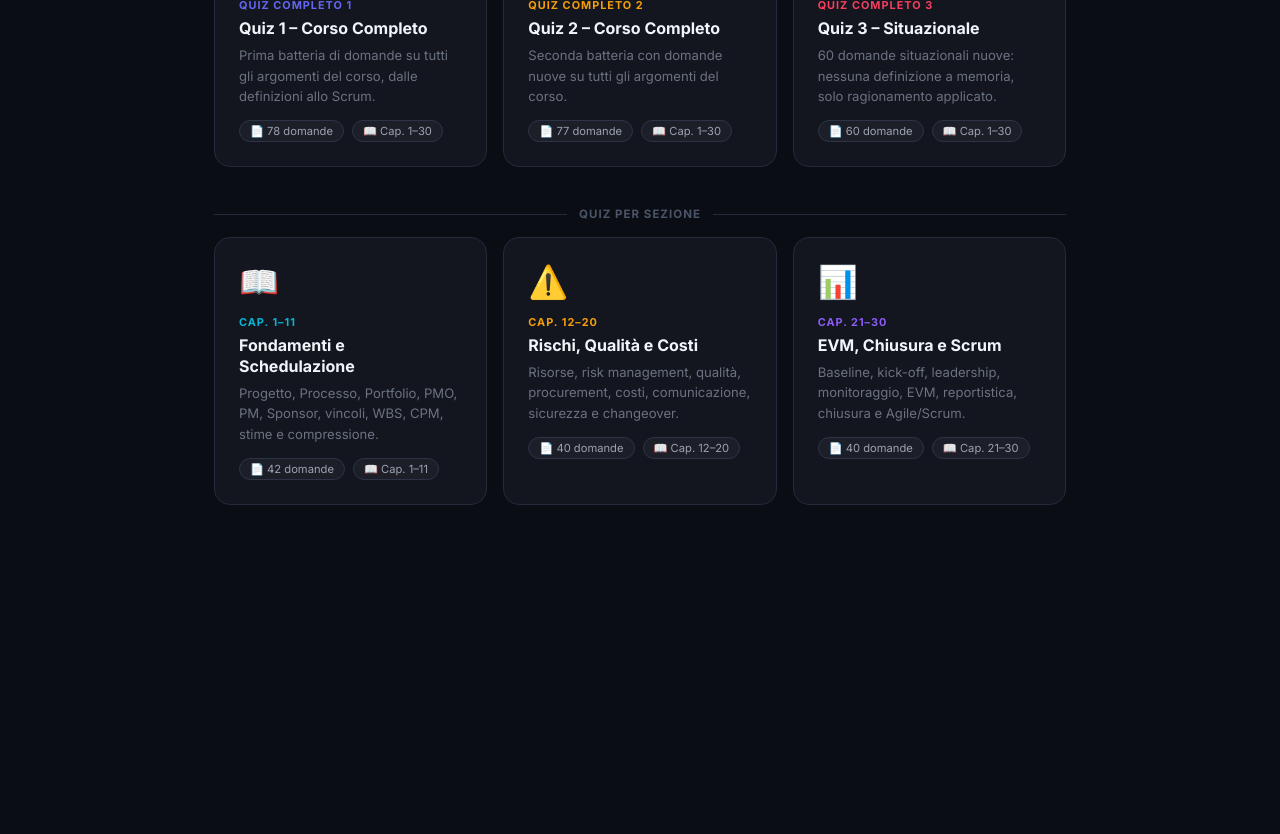
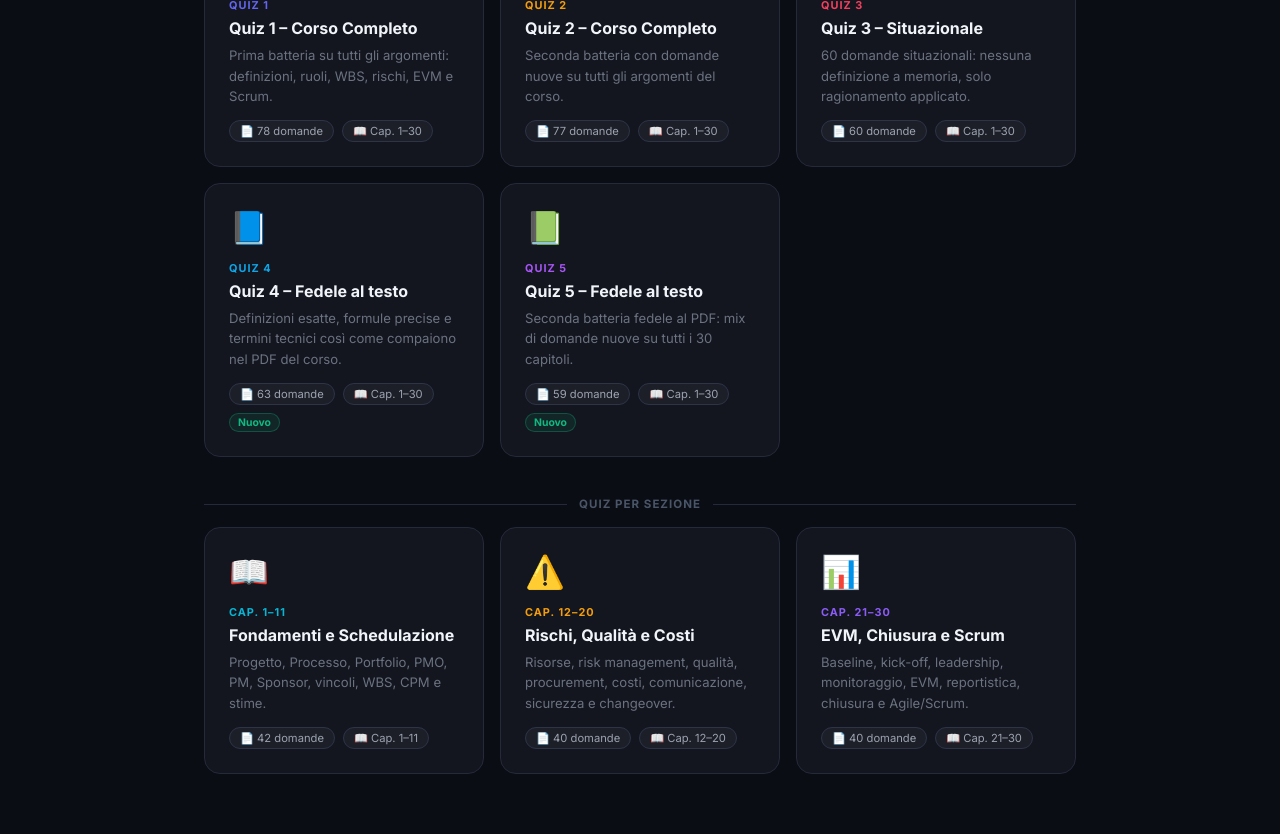
Before and after one commit to AleBarison/Project-Management, a plain HTML site: page index.html in a window 1280 px wide. Shown: the part 529-1363 px from the top of the page. Before the commit the page ends 1094 px from the top, so only its background shows below. Drawn offline with Linux system fonts and the light colour scheme.

Commit message:
Add files via upload

```diff
--- a/index.html
+++ b/index.html
@@ -25,13 +25,13 @@
   .hero h1 span { color: #818cf8; }
   .hero p { color: #6b7280; font-size: 0.95rem; max-width: 480px; margin: 0 auto 32px; line-height: 1.7; }
 
-  .global-stats { display: flex; justify-content: center; max-width: 400px; margin: 0 auto; background: #13161f; border: 1px solid #252a3a; border-radius: 14px; overflow: hidden; }
+  .global-stats { display: flex; justify-content: center; max-width: 480px; margin: 0 auto; background: #13161f; border: 1px solid #252a3a; border-radius: 14px; overflow: hidden; }
   .gstat { flex: 1; padding: 18px 8px; text-align: center; border-right: 1px solid #252a3a; }
   .gstat:last-child { border-right: none; }
   .gstat-n { font-size: 1.6rem; font-weight: 800; color: #818cf8; }
   .gstat-l { font-size: 0.68rem; color: #6b7280; text-transform: uppercase; letter-spacing: 0.8px; margin-top: 3px; }
 
-  .section-wrap { max-width: 900px; margin: 0 auto; padding: 0 24px; }
+  .section-wrap { max-width: 920px; margin: 0 auto; padding: 0 24px; }
   .section-label { display: flex; align-items: center; gap: 12px; margin: 40px 0 16px; }
   .section-label span { font-size: 0.72rem; font-weight: 700; color: #4a5568; text-transform: uppercase; letter-spacing: 1px; white-space: nowrap; }
   .section-label::before, .section-label::after { content: ''; flex: 1; height: 1px; background: #252a3a; }
@@ -51,8 +51,9 @@
   .card-tag { font-size: 0.68rem; font-weight: 700; text-transform: uppercase; letter-spacing: 1px; margin-bottom: 6px; color: var(--ca); }
   .card-title { font-size: 1rem; font-weight: 700; color: #f1f5f9; margin-bottom: 6px; line-height: 1.3; }
   .card-desc { font-size: 0.82rem; color: #6b7280; line-height: 1.55; margin-bottom: 14px; }
-  .card-footer { display: flex; align-items: center; gap: 8px; }
+  .card-footer { display: flex; align-items: center; gap: 8px; flex-wrap: wrap; }
   .pill { display: inline-flex; align-items: center; gap: 4px; background: rgba(255,255,255,0.04); border: 1px solid #2d3448; padding: 3px 10px; border-radius: 99px; font-size: 0.7rem; color: #9ca3af; }
+  .badge-new { background: rgba(16,185,129,0.1); border: 1px solid rgba(16,185,129,0.3); color: #10b981; font-size: 0.65rem; font-weight: 700; padding: 2px 8px; border-radius: 99px; }
 </style>
 </head>
 <body>
@@ -62,9 +63,10 @@
   <h1>📋 PM <span>Academy</span></h1>
   <p>Tutti i quiz di Project Management per prepararti al meglio all'esame.</p>
   <div class="global-stats">
-    <div class="gstat"><div class="gstat-n">6</div><div class="gstat-l">Quiz</div></div>
+    <div class="gstat"><div class="gstat-n">8</div><div class="gstat-l">Quiz</div></div>
     <div class="gstat"><div class="gstat-n">30</div><div class="gstat-l">Capitoli</div></div>
     <div class="gstat"><div class="gstat-n">70%</div><div class="gstat-l">Per passare</div></div>
+    <div class="gstat"><div class="gstat-n">500+</div><div class="gstat-l">Domande</div></div>
   </div>
 </div>
 
@@ -75,35 +77,42 @@
 
     <a href="Quiz_1_PM_Completo.html" class="card" style="--ca:#6366f1;--cb:#8b5cf6">
       <div class="card-icon">🏆</div>
-      <div class="card-tag">Quiz Completo 1</div>
+      <div class="card-tag">Quiz 1</div>
       <div class="card-title">Quiz 1 – Corso Completo</div>
-      <div class="card-desc">Prima batteria di domande su tutti gli argomenti del corso, dalle definizioni allo Scrum.</div>
-      <div class="card-footer">
-        <span class="pill">📄 78 domande</span>
-        <span class="pill">📖 Cap. 1–30</span>
-      </div>
+      <div class="card-desc">Prima batteria su tutti gli argomenti: definizioni, ruoli, WBS, rischi, EVM e Scrum.</div>
+      <div class="card-footer"><span class="pill">📄 78 domande</span><span class="pill">📖 Cap. 1–30</span></div>
     </a>
 
     <a href="Quiz_2_Originale_77.html" class="card" style="--ca:#f59e0b;--cb:#ef4444">
       <div class="card-icon">🥇</div>
-      <div class="card-tag">Quiz Completo 2</div>
+      <div class="card-tag">Quiz 2</div>
       <div class="card-title">Quiz 2 – Corso Completo</div>
       <div class="card-desc">Seconda batteria con domande nuove su tutti gli argomenti del corso.</div>
-      <div class="card-footer">
-        <span class="pill">📄 77 domande</span>
-        <span class="pill">📖 Cap. 1–30</span>
-      </div>
+      <div class="card-footer"><span class="pill">📄 77 domande</span><span class="pill">📖 Cap. 1–30</span></div>
     </a>
 
     <a href="Quiz_3_Completo.html" class="card" style="--ca:#f43f5e;--cb:#8b5cf6">
       <div class="card-icon">🎯</div>
-      <div class="card-tag">Quiz Completo 3</div>
+      <div class="card-tag">Quiz 3</div>
       <div class="card-title">Quiz 3 – Situazionale</div>
-      <div class="card-desc">60 domande situazionali nuove: nessuna definizione a memoria, solo ragionamento applicato.</div>
-      <div class="card-footer">
-        <span class="pill">📄 60 domande</span>
-        <span class="pill">📖 Cap. 1–30</span>
-      </div>
+      <div class="card-desc">60 domande situazionali: nessuna definizione a memoria, solo ragionamento applicato.</div>
+      <div class="card-footer"><span class="pill">📄 60 domande</span><span class="pill">📖 Cap. 1–30</span></div>
+    </a>
+
+    <a href="Quiz_4_Completo.html" class="card" style="--ca:#0ea5e9;--cb:#6366f1">
+      <div class="card-icon">📘</div>
+      <div class="card-tag">Quiz 4</div>
+      <div class="card-title">Quiz 4 – Fedele al testo</div>
+      <div class="card-desc">Definizioni esatte, formule precise e termini tecnici così come compaiono nel PDF del corso.</div>
+      <div class="card-footer"><span class="pill">📄 63 domande</span><span class="pill">📖 Cap. 1–30</span><span class="badge-new">Nuovo</span></div>
+    </a>
+
+    <a href="Quiz_5_Completo.html" class="card" style="--ca:#a855f7;--cb:#ec4899">
+      <div class="card-icon">📗</div>
+      <div class="card-tag">Quiz 5</div>
+      <div class="card-title">Quiz 5 – Fedele al testo</div>
+      <div class="card-desc">Seconda batteria fedele al PDF: mix di domande nuove su tutti i 30 capitoli.</div>
+      <div class="card-footer"><span class="pill">📄 59 domande</span><span class="pill">📖 Cap. 1–30</span><span class="badge-new">Nuovo</span></div>
     </a>
 
   </div>
@@ -115,11 +124,8 @@
       <div class="card-icon">📖</div>
       <div class="card-tag">Cap. 1–11</div>
       <div class="card-title">Fondamenti e Schedulazione</div>
-      <div class="card-desc">Progetto, Processo, Portfolio, PMO, PM, Sponsor, vincoli, WBS, CPM, stime e compressione.</div>
-      <div class="card-footer">
-        <span class="pill">📄 42 domande</span>
-        <span class="pill">📖 Cap. 1–11</span>
-      </div>
+      <div class="card-desc">Progetto, Processo, Portfolio, PMO, PM, Sponsor, vincoli, WBS, CPM e stime.</div>
+      <div class="card-footer"><span class="pill">📄 42 domande</span><span class="pill">📖 Cap. 1–11</span></div>
     </a>
 
     <a href="quiz_cap12-20.html" class="card" style="--ca:#f59e0b;--cb:#c05621">
@@ -127,10 +133,7 @@
       <div class="card-tag">Cap. 12–20</div>
       <div class="card-title">Rischi, Qualità e Costi</div>
       <div class="card-desc">Risorse, risk management, qualità, procurement, costi, comunicazione, sicurezza e changeover.</div>
-      <div class="card-footer">
-        <span class="pill">📄 40 domande</span>
-        <span class="pill">📖 Cap. 12–20</span>
-      </div>
+      <div class="card-footer"><span class="pill">📄 40 domande</span><span class="pill">📖 Cap. 12–20</span></div>
     </a>
 
     <a href="quiz_cap21-30.html" class="card" style="--ca:#8b5cf6;--cb:#ec4899">
@@ -138,10 +141,7 @@
       <div class="card-tag">Cap. 21–30</div>
       <div class="card-title">EVM, Chiusura e Scrum</div>
       <div class="card-desc">Baseline, kick-off, leadership, monitoraggio, EVM, reportistica, chiusura e Agile/Scrum.</div>
-      <div class="card-footer">
-        <span class="pill">📄 40 domande</span>
-        <span class="pill">📖 Cap. 21–30</span>
-      </div>
+      <div class="card-footer"><span class="pill">📄 40 domande</span><span class="pill">📖 Cap. 21–30</span></div>
     </a>
 
   </div>
```
